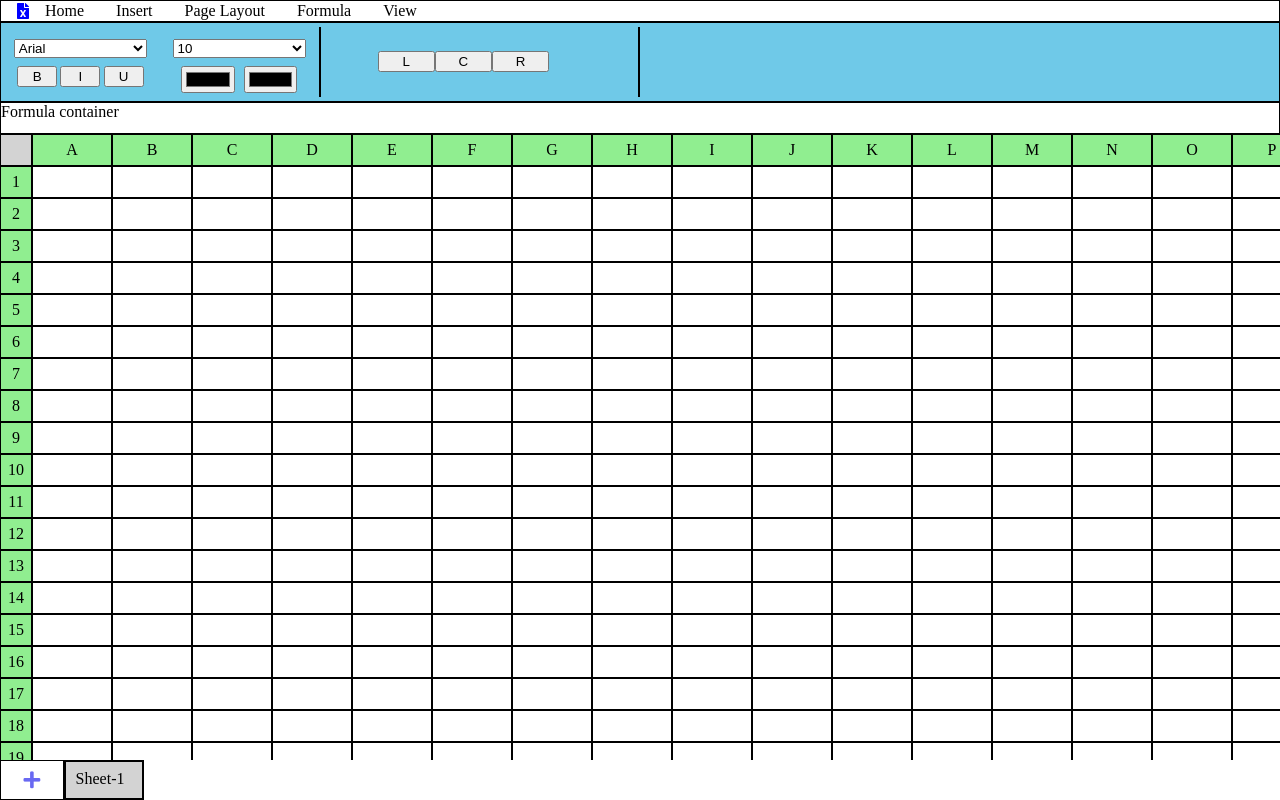
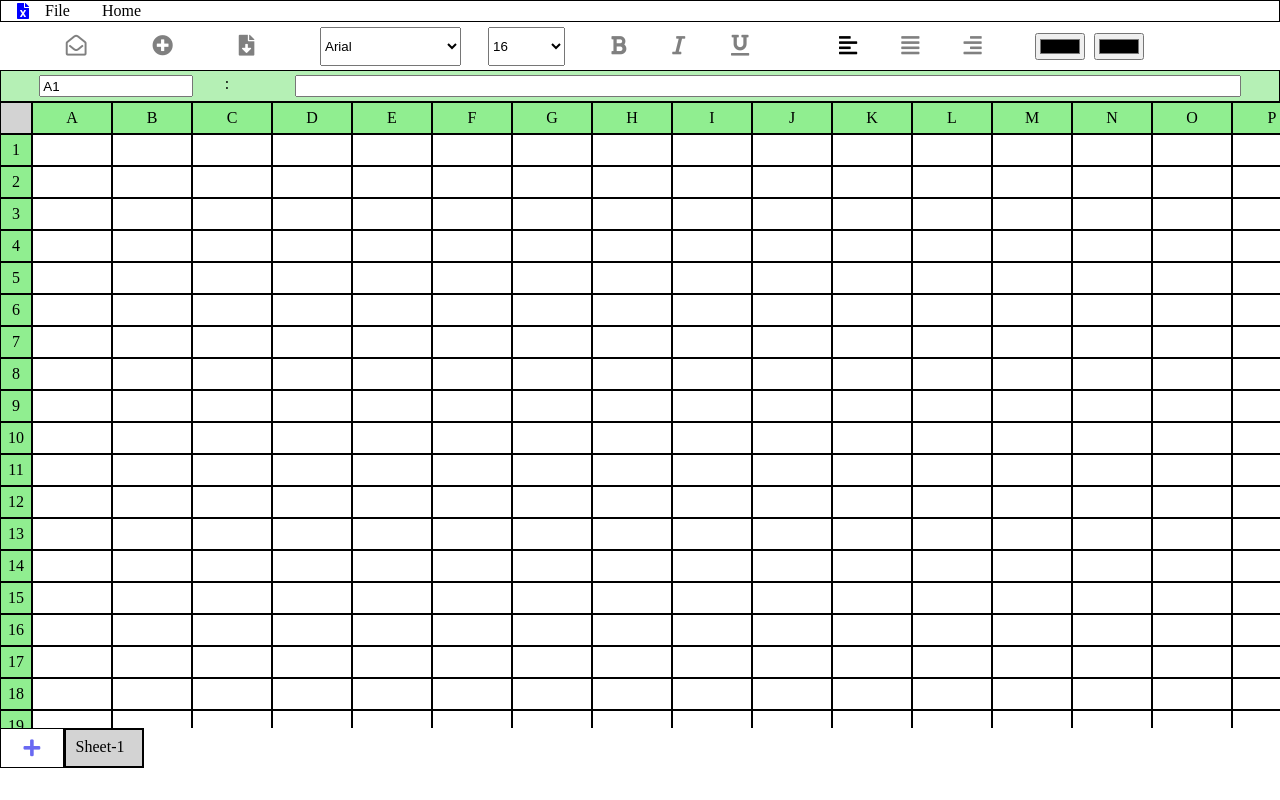
Before and after one commit to Abhishek-5622/Excel-clone-Project, a plain HTML site: page index.html in a window 1280 px wide. Drawn offline with Linux system fonts and the light colour scheme.

Commit message:
menu functionality added

```diff
--- /dev/null
+++ b/format.js
@@ -0,0 +1,286 @@
+// ******************************************Formatting JS*****************************************
+
+//Store reference
+let Allcells = document.querySelectorAll(".grid_cell");
+let addressElem = document.querySelector(".address_bar");
+let bold = document.querySelector(".fa-bold");
+let italic = document.querySelector(".fa-italic");
+let underline = document.querySelector(".fa-underline");
+let leftBtn = document.querySelector("#left");
+let rightBtn = document.querySelector("#right");
+let centerBtn = document.querySelector("#center");
+let align = document.querySelectorAll(".align");
+let fontSizeBtn = document.querySelector(".font-size");
+let fontFamilyBtn =  document.querySelector(".font-family");
+let color = document.querySelector(".color");
+let bgcolor = document.querySelector(".bgcolor");
+
+//add event listener when we click on bold
+bold.addEventListener("click", function () {
+    // get row id and column id from address and get cell
+    let uiCell = getcell();
+    //get row id and column id
+    let { rid, cid } = getRIdIdfromAddress();
+    // create cell object
+    let cellObj = sheetArr[rid][cid];
+    //if isbold is true
+    if (cellObj.isBold == true) {
+        //remove bold
+        uiCell.style.fontWeight = "normal";///add feature
+        //remove active class
+        bold.classList.remove("menu-active");//add effect on ui
+        //set false in cellobj
+        cellObj.isBold = false;//add on db
+    } else {
+        //set bold
+        uiCell.style.fontWeight = "bold";
+        //add class
+        bold.classList.add("menu-active");
+        //set in cellObj
+        cellObj.isBold = true;
+    }
+})
+
+//add event listener when we click on italic
+italic.addEventListener("click", function () {
+    // get row id and column id from address and get cell
+    let uiCell = getcell();
+    //get row id and column id
+    let { rid, cid } = getRIdIdfromAddress();
+    // create cell object
+    let cellObj = sheetArr[rid][cid];
+    //if isitalic is true
+    if (cellObj.isItalic == true) {
+        //remove bold
+        uiCell.style.fontStyle = "normal";///add feature
+        //remove active class
+        italic.classList.remove("menu-active");//add effect on ui
+        //set false in cellobj
+        cellObj.isItalic = false;//add on db
+    } else {
+        //set italic
+        uiCell.style.fontStyle = "italic";
+        //add class
+        italic.classList.add("menu-active");
+        //set in cellObj
+        cellObj.isItalic = true;
+    }
+})
+
+//add event listener when we click on underline
+underline.addEventListener("click", function () {
+    // get row id and column id from address and get cell
+    let uiCell = getcell();
+    //get row id and column id
+    let { rid, cid } = getRIdIdfromAddress();
+    // create cell object
+    let cellObj = sheetArr[rid][cid];
+    //if isunderline is true
+    if (cellObj.isUnderline == true) {
+        //remove bold
+        uiCell.style.textDecoration = "none";///add feature
+        //remove active class
+        underline.classList.remove("menu-active");//add effect on ui
+        //set false in cellobj
+        cellObj.isUnderline = false;//add on db
+    } else {
+        //set underline
+        uiCell.style.textDecoration = "underline";
+        //add class
+        underline.classList.add("menu-active");
+        //set in cellObj
+        cellObj.isUnderline = true;
+    }
+})
+//add event listener when we click on alignment
+for(let i=0;i<align.length;i++)
+{
+    align[i].addEventListener("click",function(e)
+    {
+        //get current target
+        let alignBtn = e.currentTarget;
+        //get attribute
+        let currAlign = alignBtn.getAttribute("id");
+        // get row id and column id from address and get cell
+        let uiCell = getcell();
+        //get row id and column id
+        let { rid, cid } = getRIdIdfromAddress();
+        // create cell object
+        let cellObj = sheetArr[rid][cid];
+        //remove active class from all align box
+        for(let j=0;j<align.length;j++)
+        {
+            align[j].classList.remove("menu-active");
+        }
+
+        if(cellObj.halign==currAlign)
+        {
+            uiCell.style.textAlign="left";
+            cellObj.halign="left";
+        }
+
+        else{
+            uiCell.style.textAlign=currAlign;
+            cellObj.halign=currAlign;
+            alignBtn.classList.add("menu-active");
+        }
+
+    })
+}
+
+//add event listener when we select family
+fontFamilyBtn.addEventListener("change", function () {
+    //get value
+    let fontFamilyValue = fontFamilyBtn.value;
+    // get row id and column id from address and get cell
+    let uiCell = getcell();
+    //get row id and column id
+    let { rid, cid } = getRIdIdfromAddress();
+    // create cell object
+    let cellObj = sheetArr[rid][cid];
+    //set font family in ui
+    uiCell.style.fontFamily=fontFamilyValue;
+    //set font family in db
+    cellObj.fontFamily = fontFamilyValue;//add on db
+
+})
+
+//add event listener when we select size
+fontSizeBtn.addEventListener("change", function () {
+    //get value
+    let fontSizeValue = fontSizeBtn.value;
+    console.log(fontSizeValue);
+
+    // get row id and column id from address and get cell
+    let uiCell = getcell();
+    //get row id and column id
+    let { rid, cid } = getRIdIdfromAddress();
+    // create cell object
+    let cellObj = sheetArr[rid][cid];
+    //set font size in ui
+    uiCell.style.fontSize=fontSizeValue+"px";
+    //set font size in db
+    cellObj.fontSize = fontSizeValue;//add on db
+
+})
+//add event listener when we select color
+color.addEventListener("change", function () {
+    //get value
+    let colorValue = color.value;
+    // get row id and column id from address and get cell
+    let uiCell = getcell();
+    //get row id and column id
+    let { rid, cid } = getRIdIdfromAddress();
+    // create cell object
+    let cellObj = sheetArr[rid][cid];
+    //set font color in ui
+    uiCell.style.color=colorValue;
+    //set font color in db
+    cellObj.color = colorValue;//add on db
+
+})
+//add event listener when we select bgcolor
+bgcolor.addEventListener("change", function () {
+    //get value
+    let bgcolorValue = bgcolor.value;
+    // get row id and column id from address and get cell
+    let uiCell = getcell();
+    //get row id and column id
+    let { rid, cid } = getRIdIdfromAddress();
+    // create cell object
+    let cellObj = sheetArr[rid][cid];
+    //set font bgcolor in ui
+    uiCell.style.backgroundColor=bgcolorValue;
+    //set font bgcolor in db
+    cellObj.bgcolor = bgcolorValue;//add on db
+
+})
+// get cell
+function getcell() {
+    //get address
+    let address = addressElem.value;
+    //get row id and column id
+    let { rid, cid } = getRIdIdfromAddress(address);
+    //return cell
+    return document.querySelector(`.grid_cell[rid="${rid}"][ cid="${cid}"]`)
+}
+
+//function that is used to get row id and column id from address
+function getRIdIdfromAddress() {
+    //get address
+    let address = addressElem.value;
+    //get column id
+    let cid = Number(address.charCodeAt(0)) - 65;
+    // get row id
+    let rid = Number(address.slice(1)) - 1;
+    //return rid and cid
+    return { cid, rid };
+}
+
+//all cells
+for (let i = 0; i < Allcells.length; i++) {
+    //click on any cell
+    Allcells[i].addEventListener("click", function () {
+        //fet attribute
+        let cid = Allcells[i].getAttribute("cid");
+        let rid = Allcells[i].getAttribute("rid");
+        //convert into number
+        cid = Number(cid);
+        rid = Number(rid);
+        //set value on address bar
+        addressElem.value = `${String.fromCharCode(65 + cid)}${rid + 1}`;
+        //create cell obj
+        let cellObj = sheetArr[rid][cid];
+        //check that cell is bold or not
+        if (cellObj.isBold==true) {
+            bold.classList.add("menu-active");
+        }else{
+            bold.classList.remove("menu-active");
+        }
+
+        //check that cell is italic or not
+        if (cellObj.isItalic==true) {
+            italic.classList.add("menu-active");
+        }else{
+            italic.classList.remove("menu-active");
+        }
+
+        //check that cell is underline or not
+        if (cellObj.isUnderline==true) {
+            underline.classList.add("menu-active");
+        }else{
+            underline.classList.remove("menu-active");
+        }
+
+        //For Alignment
+        //remove active class
+        for (let i = 0; i < align.length; i++) {
+            align[i].classList.remove("menu-active");
+        }
+        //For Left alignment
+        if (cellObj.halign == "left") {
+            leftBtn.classList.add("menu-active")
+        //For right alignment
+        } else if (cellObj.halign == "right") {
+            rightBtn.classList.add("menu-active")
+        //For center alignment
+        } else if (cellObj.halign == "center") {
+            centerBtn.classList.add("menu-active")
+        }
+
+        //For Font Family
+        fontFamilyBtn.value=cellObj.fontFamily;
+
+        //For Font Size
+        fontSizeBtn.value=cellObj.fontSize;
+
+        //For Font color
+        color.value=cellObj.color;
+
+        //For background
+        bgcolor.value=cellObj.bgcolor;
+    }
+    )
+}
+//click
+Allcells[0].click();
--- a/index.html
+++ b/index.html
@@ -19,19 +19,18 @@
 <!-- Nav Container -->
     <div class="nav_container">
         <i class="fas fa-file-excel"></i>
+        <div class="file nav">File</div>
         <div class="home nav">Home</div>
-        <div class="insert nav">Insert</div>
-        <div class="page_layout nav">Page Layout</div>
-        <div class="formula nav">Formula</div>
-        <div class="view nav">View</div>
     </div>
 
 <!-- Menu container  -->
-    <div class="menu_container">
-       <div class="font_box">
-            <div class="font_style_container">
-
-                        <select id="font_family" class="font_family">
+<div class="menu-container">
+    <div class="nos-container">
+        <i class="far fa-envelope-open open menu-icon "></i>
+        <i class="fas fa-plus-circle new menu-icon"></i>
+        <i class="fas fa-file-download download menu-icon"></i>
+    </div>
+    <select name="" id="font-family" class="font-family">
         <option value="Arial">Arial</option>
         <option value="Cambria">Cambria</option>
         <option value="Georgia">Georgia</option>
@@ -40,41 +39,38 @@
         <option value="fantasy">fantasy</option>
     </select>
 
-                    <div class="BUI_container">
-                        <input type="button" value="B" class="bold">
-                        <input type="button" value="I" class="Italic">
-                        <input type="button" value="U" class="underline">
+    <select name="" id="" class="font-size">
+        <option value="12">12</option>
+        <option value="14">14</option>
+        <option value="16" selected>16</option>
+        <option value="18">18</option>
+        <option value="22">22</option>
+    </select>
+
+    <div class="formatting-container">
+        <i class="fas fa-bold menu-icon"></i>
+        <i class="fas fa-italic menu-icon"></i>
+        <i class="fas fa-underline menu-icon"></i>
+    </div>
+    <div class="alignment-container">
+        <i class="fas fa-align-left menu-icon align menu-active " id="left"></i>
+        <i class="fas fa-align-justify menu-icon align" id="center"></i>
+        <i class="fas fa-align-right menu-icon align" id="right"></i>
+    </div>
+
+    <div class="color_box">
+        <input type="color" class="color">
+        <input type="color"class ="bgcolor">
     </div>
 </div>
-            <div class="font_style_container">
-                <select id="font_size" class="font_size">
-                    <option value="10">10</option>
-                    <option value="12">12</option>
-                    <option value="16">16</option>
-                    <option value="20">20</option>
-                    <option value="32">32</option>
-                    <option value="64">64</option>
-                </select>
-                <div class="color_container">
-                    <input type="color" class="color">
-                    <input type="color" class="bg-color">
-                </div>
-            </div>
-       </div>
-       <div class="font_box">
-        <div class="alignment_container">
-            <input type="button" value="L" class="left">
-            <input type="button" value="C" class="center">
-            <input type="button" value="R" class="right">
-        </div>
+<!-- ***************************** -->
 
-       </div>
-
-    </div>
 
 <!-- Formula container -->
     <div class="formula_container">
-        Formula container
+        <input type="text" name="" id="" class="address_bar">
+        <div class="seperator">:</div>
+        <input type="text" name="" id="" class="formula_bar">
     </div>
 
 <!-- Grid Container -->
@@ -105,7 +101,9 @@
     </div>
 
     <!-- Add scripts -->
+
     <script src="init.js" defer></script>
+    <script src="format.js" defer></script>
     <script src=" script.js " defer></script>
 </body>
 
--- a/init.js
+++ b/init.js
@@ -33,26 +33,42 @@ for (let i = 1; i <= rows; i++) {
     leftCol.appendChild(div);
 }
 
+//contain all cells info
+let sheetArr = [];
+
 //Create grid(100*26)
-for (let i = 1; i <=rows; i++) {
+for (let i = 0; i <=rows; i++) {
     //Create div
     let row = document.createElement("div");
     //set attribute
+    let rowArr = [];
     row.setAttribute("class", "row");
 
     for (let j = 0; j < columns; j++) {
         //Create div
-        let col = document.createElement("div");
-        // //set text
-        // col.innerText =
-        //     `${i} ${String.fromCharCode(65 + j)}`;
+        let cell = document.createElement("div");
+
         //set attribute
-        col.setAttribute("class", "grid_cell");
+        cell.setAttribute("class", "grid_cell");
+        cell.setAttribute("rid", i);
+        cell.setAttribute("cid", j);
         //type in cell
-        col.contentEditable="true";
+        cell.setAttribute("contenteditable", "true");
         //append
-        row.appendChild(col);
+        row.appendChild(cell);
+        let cellObj = {
+            isBold: false,
+            isItalic:false,
+            isUnderline:false,
+            halign:"left",
+            fontFamily:"Arial",
+            fontSize:16,
+            color:"black",
+            bgcolor:"white"
+        }
+        rowArr.push(cellObj);
     }
-    //append rows to grid
     grid.appendChild(row);
+    sheetArr.push(rowArr);
 }
+console.log(sheetArr);
--- a/style.css
+++ b/style.css
@@ -42,66 +42,51 @@ border: 1px solid black;
 
 
 /* **********Menu Container styles************ */
-.menu_container {
-    border: 1px solid black;
-    height: 5rem;
+.menu-container {
+    height: 3rem;
     display: flex;
-    justify-content: flex-start;
-    background-color: rgb(111, 201, 232);
+    align-items: center;
+    /* background-color: lightblue; */
+    /* display: inline; */
 }
 
-.font_box{
+.menu-container>*{
+    height:80%;
+    /* border:1px solid; */
+}
+.nos-container{
     width:25%;
-    height: 90%;
-    display: flex;
-    border-right: 2px solid black;
-    margin-top: 0.2rem;
+}
+.font-size{
+    width: 6%
+}
+.font-family{
+    width: 11%;
+    margin-right: 1.7rem;
+}
+.alignment-container{
+    width:18%;
 }
 
-.font_style_container{
-    width: 50%;
-    margin: 0.8rem;
+.color_box{
+    width:10%;
 }
+.formatting-container{
+    width:18%;
 
-.font_family {
-    width: 100%;
-    margin-bottom: 0.5rem;
 }
-
-.BUI_container{
+.menu-icon{
+    font-size: 130%;
+    color:grey;
+}
+.formatting-container,.alignment-container,.nos-container,.color_box{
     display: flex;
     justify-content: space-evenly;
     align-items: center;
 }
 
-.BUI_container>*{
-    width: 30%;
-}
-
-.color_container>*{
-    width: 40%;
-}
-
-.font_size{
-    width: 100%;
-    margin-bottom: 0.5rem;
-}
-
-.color_container{
-    display: flex;
-    justify-content: space-evenly;
-    align-items: center;
-}
-
-.alignment_container{
-    display: flex;
-    justify-content: center;
-    align-items: center;
-    height: 100%;
-    width: 90%;
-}
-.alignment_container>*{
-    width:20%;
+.menu-active{
+    color:black;
 }
 
 /* ******************************************** */
@@ -112,11 +97,27 @@ border: 1px solid black;
 
 .formula_container {
     border: 1px solid black;
+    background-color: rgb(181, 240, 181);
     height: 2rem;
+    display: flex;
+    align-items: center;
+    gap:2rem;
+    justify-content: center;
+
 }
-
-
-
+.formula_container>*
+{
+    height:74%;
+}
+.formula_bar{
+    width: 74%;;
+}
+.address_bar{
+    width:12%;
+}
+.seperator{
+    width:3%;
+}
 /* ****************************************************** */
 
 
@@ -192,7 +193,6 @@ border: 1px solid black;
     border: 1px solid;
     min-width: 5rem;
     max-width: 5rem;
-    text-align: center;
     padding-top: 0.2rem;
 
 }
```
Also changed, not shown: script.js (line endings or trailing spaces). Lines whose indentation alone changed are shown as unchanged.
